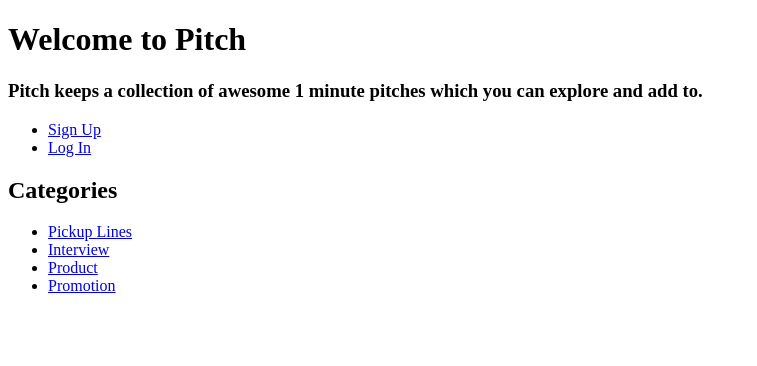
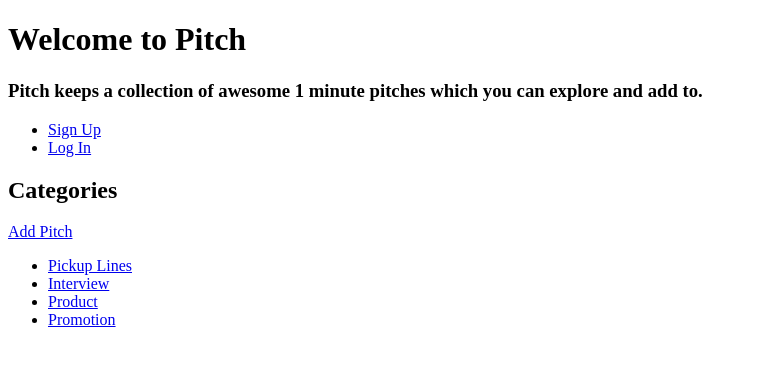
Before and after one commit to victorlomi/pitch, a Flask app: page / in a window 1280 px wide. Shown: the top 366 px of the page, without its empty margins (0-757 px from the left). Run offline with Flask 2, Linux system fonts and the light colour scheme.

Commit message:
add route to add pitch page

```diff
--- a/app/main/routes.py
+++ b/app/main/routes.py
@@ -10,5 +10,9 @@ def index():
 @bp.route('/category/<category>')
 def category(category):
     # retrieve all pitches in category
-    pitches = Pitch().query.all()
-    return render_template('category.html', category=category)
+    pitches = Pitch().query.filter_by(category=category).all()
+    return render_template('category.html', category=category, pitches=pitches)
+
+@bp.route('/add-pitch')
+def add_pitch():
+    return render_template('add_pitch.html')
--- a/app/templates/index.html
+++ b/app/templates/index.html
@@ -18,7 +18,12 @@
     </nav>
 
     {# categories #}
-    <h2>Categories</h2>
+    <div class="categories-title">
+        <h2>Categories</h2>
+        <div class="add-button">
+            <a href="{{ url_for('main.add_pitch') }}">Add Pitch</a>
+        </div>
+    </div>
     <ul>
         <li><a href="{{ url_for('main.category', category='pickup') }}">Pickup Lines</a></li>
         <li><a href="{{ url_for('main.category', category='interview') }}">Interview</a></li>
```
Also changed, not shown: app/templates/add_pitch.html (added, +10 -0 lines), app.db.
